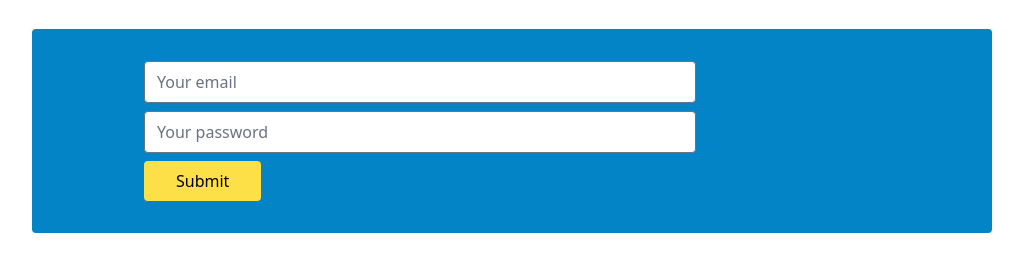
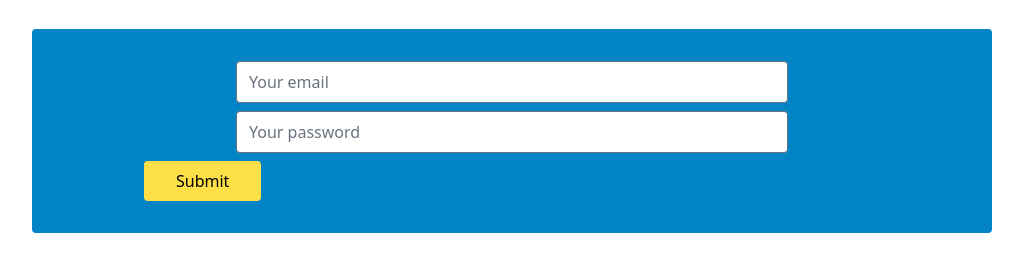
Before and after one commit to mottakinrahat/bap-er-bank, a plain HTML site: page index.html in a window 1280 px wide. Shown: the part 75-346 px from the top of the page, without its empty margins (128-1151 px from the left). Drawn offline with nearby package versions, Linux system fonts and the light colour scheme.

Commit message:
finalcommit

```diff
--- a/index.html
+++ b/index.html
@@ -13,9 +13,9 @@
    <main>
      <section class="bg-sky-600 w-9/12 mx-auto p-8 mt-10 rounded ">
         <div class="px-20">
-            <input class="rounded w-9/12 block mb-2" type="email" name="" id="mail" placeholder="Your email">
-            <input class="rounded w-9/12 block mb-2" type="password" name="" id="pass"placeholder="Your password ">
-            <button id="submit-btn"class="hover:bg-violet-200  px-8 py-2 rounded bg-yellow-300">Submit</button>
+            <input class="rounded w-9/12 block mb-2 mx-auto" type="email" name="" id="mail" placeholder="Your email">
+            <input class="rounded w-9/12 block mb-2 mx-auto" type="password" name="" id="pass"placeholder="Your password ">
+            <button id="submit-btn"class="hover:bg-violet-200  px-8 py-2 rounded bg-yellow-300 mx-auto">Submit</button>
         </div>
      </section>
 
```
